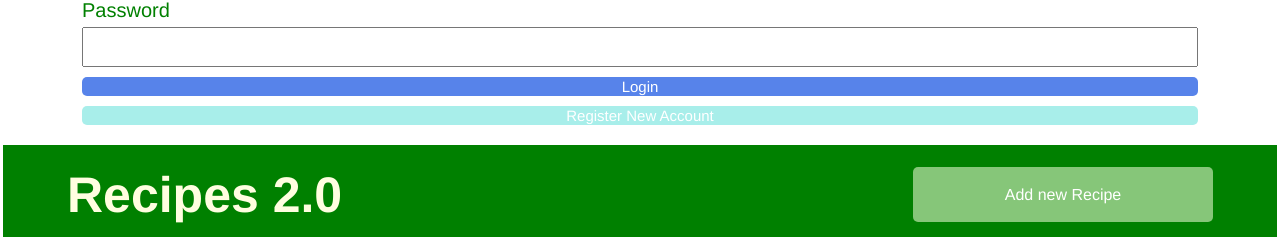
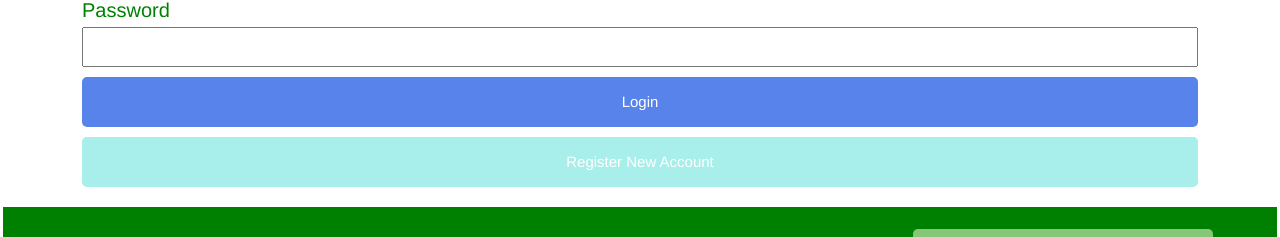
Before and after one commit to phimer/rez-frontend, a React (Create React App) app: page / in a window 1280 px wide. Both pictures are taken after a click on the button "Login". Shown: the part 205-442 px from the top of the page. Built offline with nearby package versions, Linux system fonts and the light colour scheme; no server answers.

Commit message:
fixed login button size

```diff
--- a/src/index.css
+++ b/src/index.css
@@ -268,6 +268,8 @@ footer {
 
 .login-form-btn {
   text-align: center;
+  height: 8vw;
+  max-height: 50px;
 }
 
 .main-btn {
```
